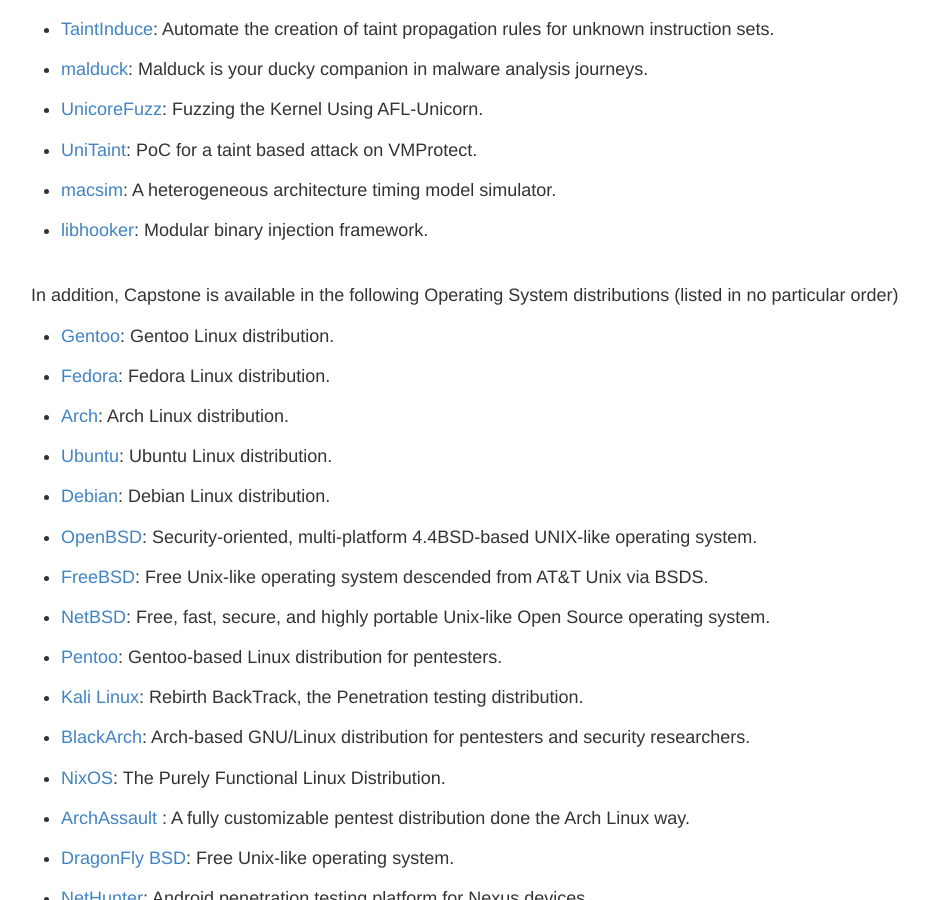
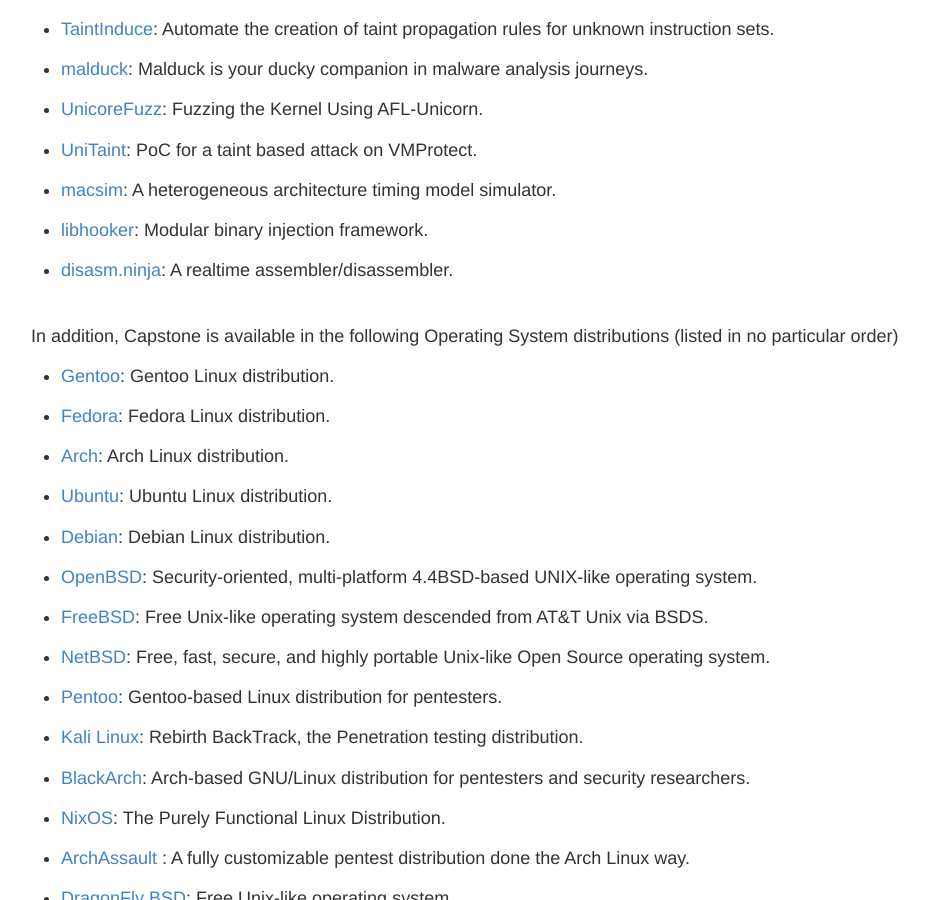
Before and after one commit to capstone-engine/capstone-engine.github.io, a Jekyll site: the page built from showcase.md, in a window 1280 px wide and 900 px high, scrolled down 19336 px. Shown: the whole window, without its empty margins (169-1098 px from the left). Built offline with Jekyll 4.4.1, drawn with Linux system fonts in a browser that asks for light colours; some of the changed lines change nothing that is shown.

Commit message:
showcase

```diff
--- a/showcase.md
+++ b/showcase.md
@@ -5,7 +5,7 @@
 
 ## Showcase
 
-In our knowledge, Capstone has been used by **464** following products (listed in no particular order).
+In our knowledge, Capstone has been used by **465** following products (listed in no particular order).
 
 - [Unicorn](http://www.unicorn-engine.org): Lightweight multi-arch, multi-platform CPU emulator framework.
 
@@ -933,6 +933,7 @@
 
 - [libhooker](https://github.com/smx-smx/libhooker): Modular binary injection framework.
 
+- [disasm.ninja](https://disasm.ninja): A realtime assembler/disassembler.
 
 
 <br>
```
